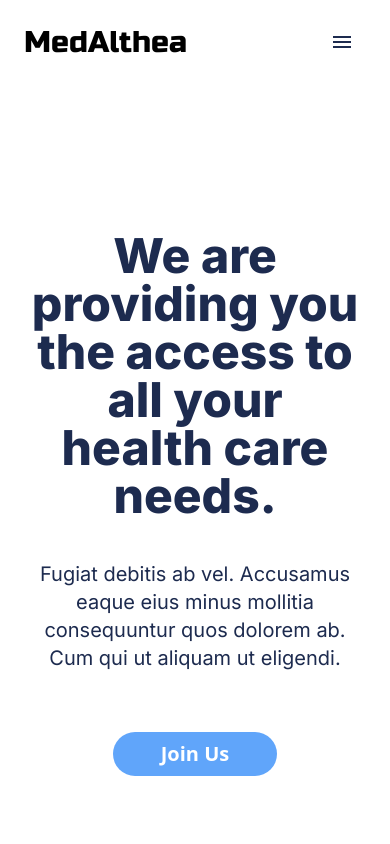
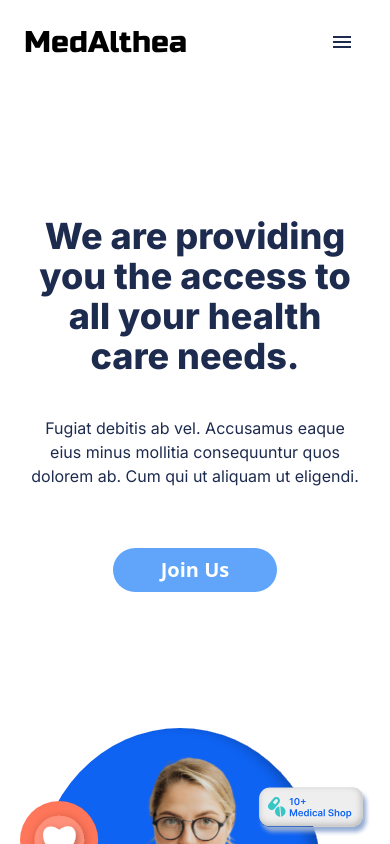
Before and after one commit to YadavGulshan/MedAlthea-Website, a Next.js app: page / in a window 390 px wide. Shown: the top 844 px of the page. Built offline with nearby package versions, Linux system fonts and the light colour scheme.

Commit message:
small tweaks on font

```diff
--- a/components/intropage/intropage.tsx
+++ b/components/intropage/intropage.tsx
@@ -5,11 +5,11 @@ const IntroPage = () => {
     <>
       <section className="my-2  mx-auto h-fit bg-white xl:max-w-6xl">
         <div className="mx-5 flex h-full flex-col items-center justify-between xl:flex-row">
-          <div className="mx-2 mt-32 mb-24 h-full text-center xl:w-2/3 xl:text-left">
-            <h1 className="py-5 font-Inter text-5xl font-extrabold text-[#1D2B4F] ">
+          <div className="mx-2 mt-28 mb-24 h-full text-center xl:w-2/3 xl:text-left">
+            <h1 className="py-5 font-Inter text-4xl font-extrabold text-[#1D2B4F] xl:text-5xl ">
               We are providing you the access to all your health care needs.
             </h1>
-            <p className="py-5 font-Inter text-xl font-medium text-[#1D2B4F] lg:px-32 xl:pl-0 xl:pr-32">
+            <p className="py-5 font-Inter font-medium text-[#1D2B4F] lg:px-32 xl:pl-0 xl:pr-32 xl:text-xl">
               Fugiat debitis ab vel. Accusamus eaque eius minus mollitia
               consequuntur quos dolorem ab. Cum qui ut aliquam ut eligendi.
             </p>
```
